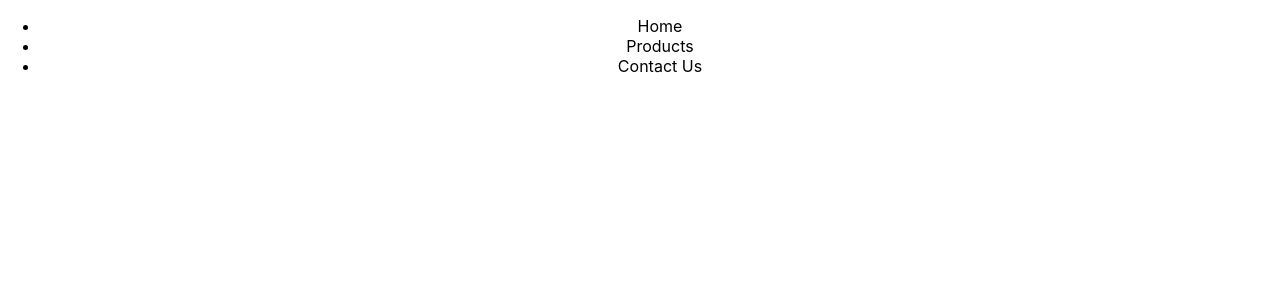
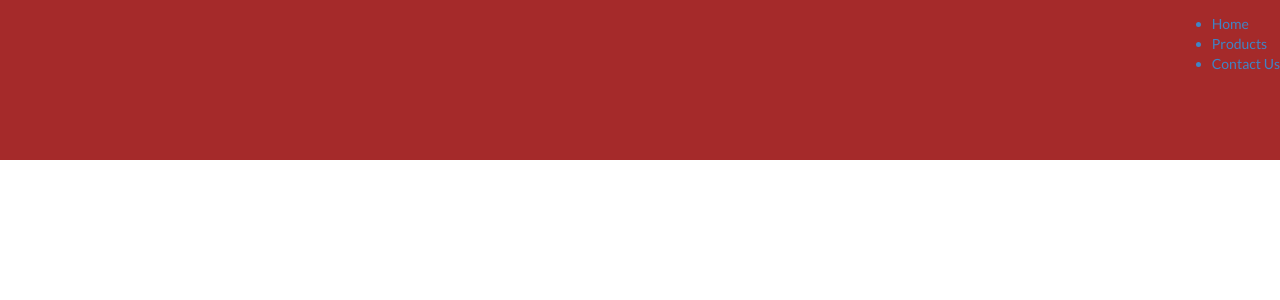
Before and after one commit to movil90/moviltechreact, a React (Create React App) app: page / in a window 1280 px wide. Shown: the top 300 px of the page. Built offline with nearby package versions, Linux system fonts and the light colour scheme.

Commit message:
agregando navbar

```diff
--- a/package.json
+++ b/package.json
@@ -9,6 +9,8 @@
     "react": "^17.0.2",
     "react-dom": "^17.0.2",
     "react-scripts": "4.0.3",
+    "semantic-ui-css": "^2.4.1",
+    "semantic-ui-react": "^2.0.3",
     "web-vitals": "^1.1.2"
   },
   "scripts": {
--- a/public/index.html
+++ b/public/index.html
@@ -17,7 +17,9 @@
   </head>
   <body>
     <noscript>You need to enable JavaScript to run this app.</noscript>
-    <div id="root"></div>
+    <div id="root">
+
+    </div>
 
   </body>
 </html>
--- a/src/App.js
+++ b/src/App.js
@@ -1,20 +1,13 @@
+import React from 'react';
+import './App.css';
 
-import './App.css';
-import React from 'react';
+//COMPONENTES
+import NavBar from './components/Navbar/navBar';
+import { Component } from 'react';
 // Las clases tienen un me
-class App extends React.Component{
+class App extends Component{
   render() {
-    return(
-      <div class="App">
-        <nav>
-          <ul>
-            <li> Home </li>
-            <li>Products</li>
-            <li>Contact Us</li>
-          </ul>
-        </nav>
-      </div>
-    )
+    return <NavBar />;
   }
 }
 export default App;
--- /dev/null
+++ b/src/components/Navbar/navBar.css
@@ -0,0 +1,8 @@
+.NavBar{
+    display: flex;
+    justify-content: right;
+    align-items: right;
+    background-color: brown;
+    min-height: 20vh;
+    width: 100%;
+}
--- /dev/null
+++ b/src/components/Navbar/navBar.js
@@ -0,0 +1,17 @@
+import React from 'react';
+import './navBar.css';
+
+function NavBar() {
+    return (
+        <div className='NavBar'>
+          <ul>
+            <a> <li> Home </li></a>
+            <a><li>Products</li></a>
+            <a><li>Contact Us</li> </a>
+          </ul>
+        </div>
+
+    );
+}
+
+export default NavBar;
--- a/src/index.js
+++ b/src/index.js
@@ -3,7 +3,7 @@ import ReactDOM from 'react-dom';
 import './index.css';
 import App from './App';
 import reportWebVitals from './reportWebVitals';
-
+import 'semantic-ui-css/semantic.min.css';
 ReactDOM.render(
   <React.StrictMode>
     <App />
```
Also changed, not shown: src/components/navBar.js (deleted), 1 other file (tests, documents, lock files or other folders).
